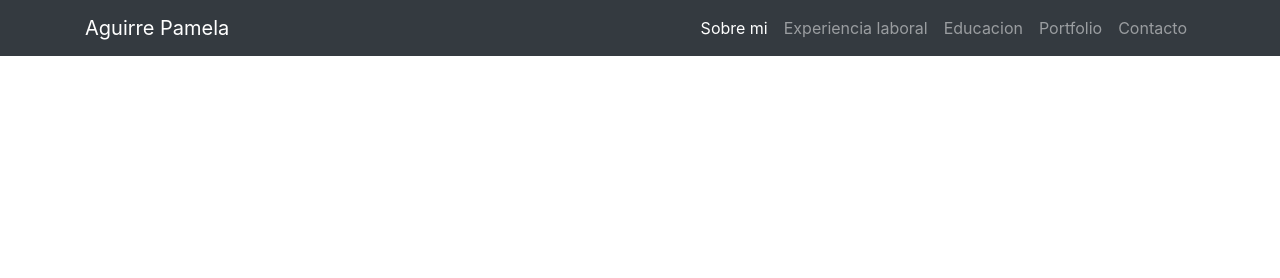
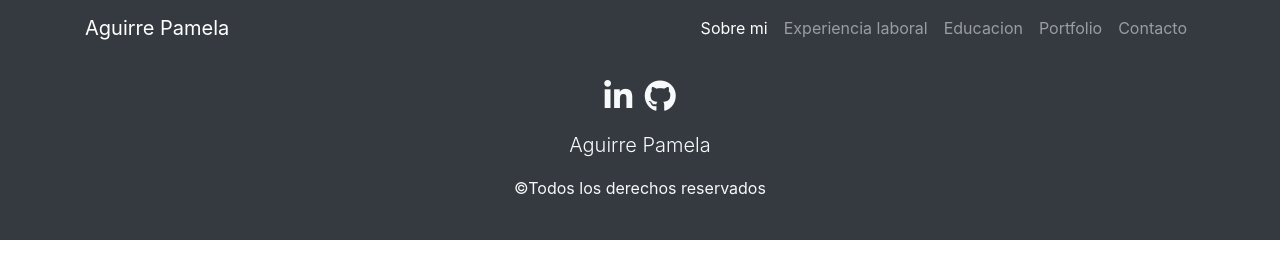
Before and after one commit to aguirre739/aguirre739.github.io, a plain HTML site: page index.html in a window 1280 px wide. Drawn offline with nearby package versions, Linux system fonts and the light colour scheme.

Commit message:
agrego el footer

```diff
--- a/index.html
+++ b/index.html
@@ -45,8 +45,14 @@
             </div>
         </nav>
     </header>
-    <footer>
+    <footer class="bg-dark text-light py-4">
+        <div class="container text-center">
+            <i class="fab fa-linkedin-in fa-2x mr-2"></i>
+            <i class="fab fa-github fa-2x"></i>
+            <p class="lead mt-3">Aguirre Pamela</p>
+            <p>&copy;Todos los derechos reservados</p>
 
+        </div>
     </footer>
 
     <script src="https://code.jquery.com/jquery-3.4.1.slim.min.js"
```
